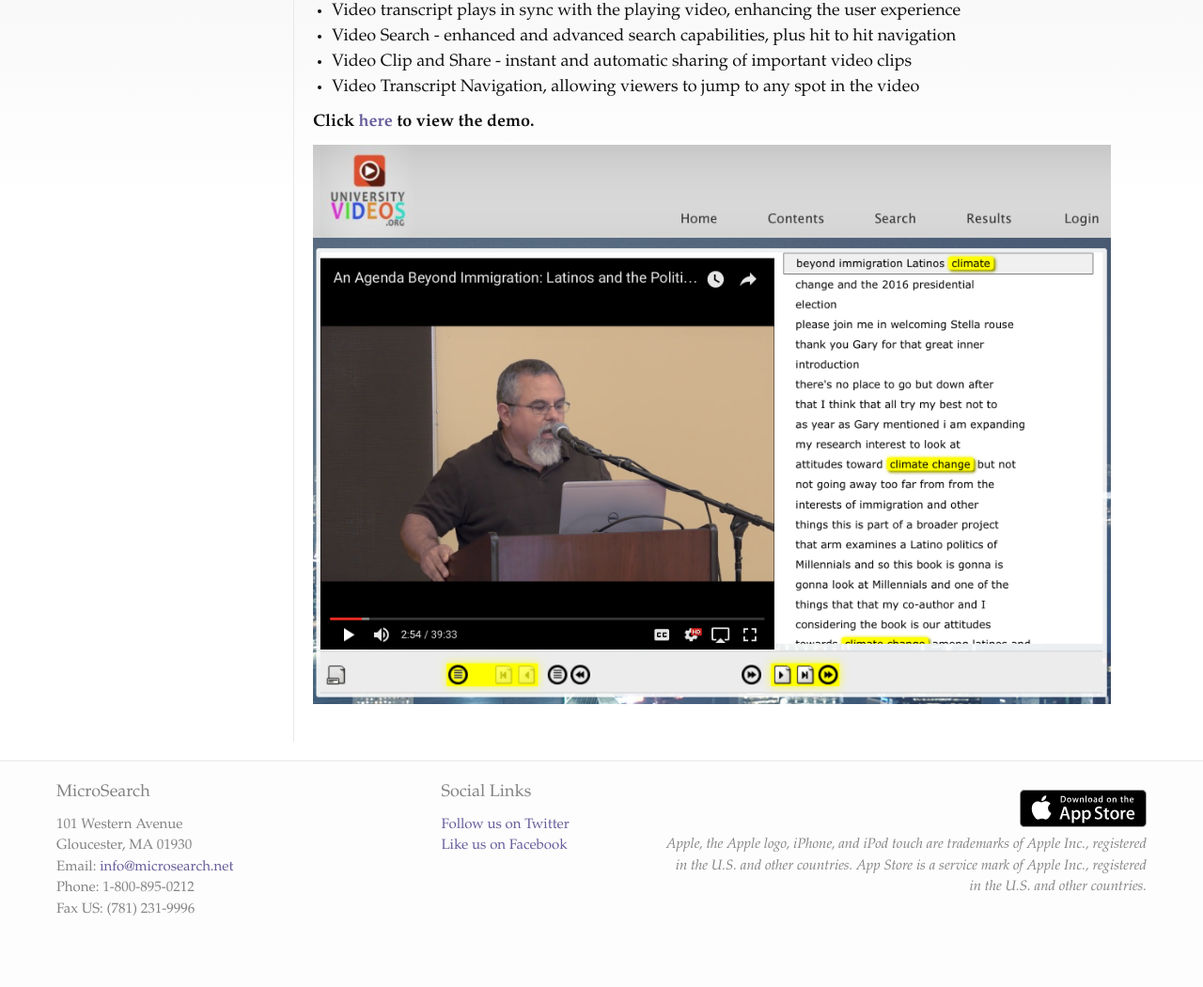
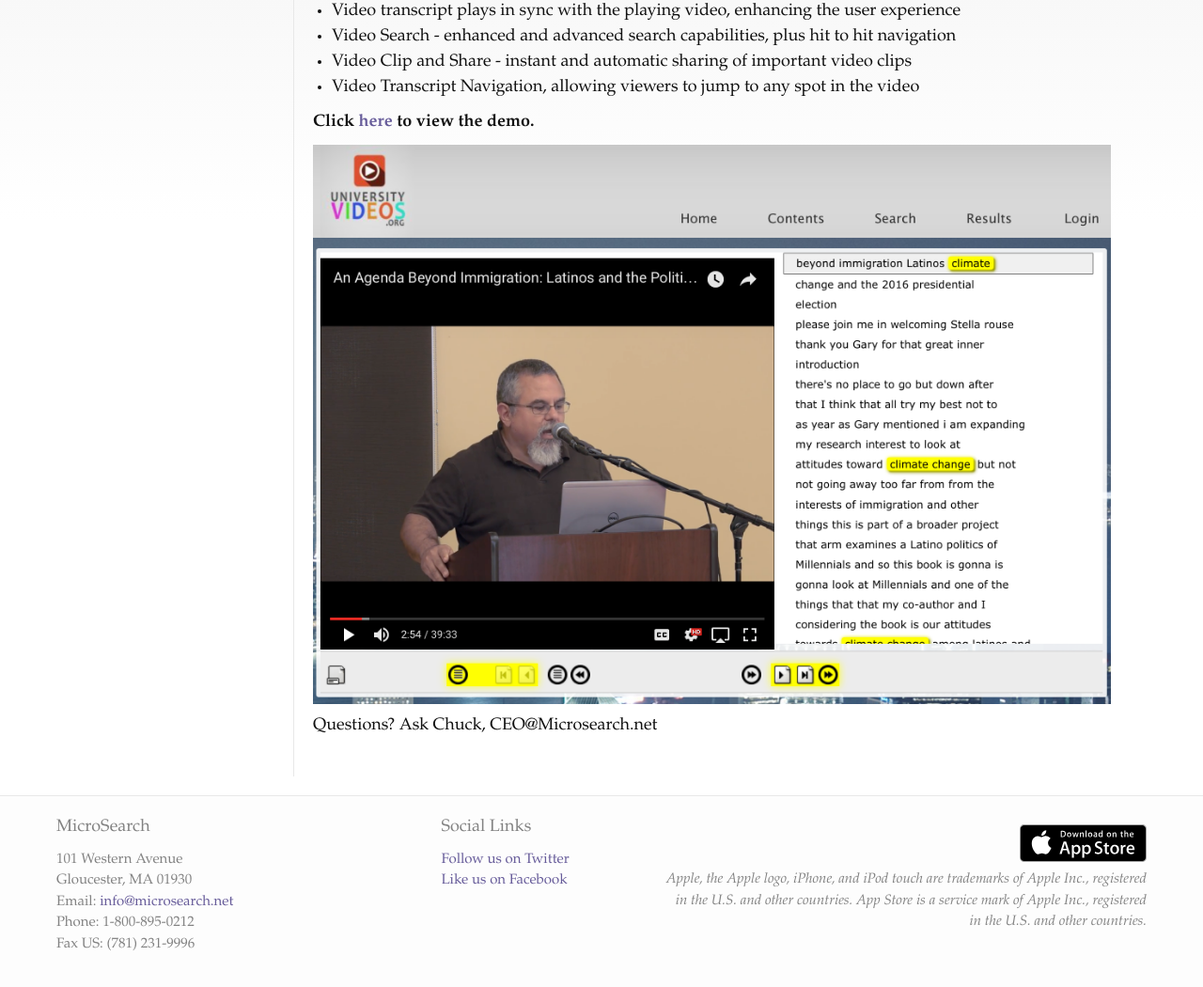
Before and after one commit to microsearch/microsearch.github.io, a Jekyll site: the page built from demos/university-videos-demo.md, in a window 1280 px wide and 1302 px high, cut to the strip 246-1296 px from the top of the window. Shown: the whole strip at 94% size. Built offline with Jekyll 4.4.1, drawn with Linux system fonts in a browser that asks for light colours.

Commit message:
Updated University Videos Demo

```diff
--- a/demos/university-videos-demo.md
+++ b/demos/university-videos-demo.md
@@ -2,15 +2,17 @@
 title: University Videos Demo
 permalink: "/demos/university-videos/"
 position: 16
-layout: page
 type: page
 weight: 2
-description: MicroSearch's University Video Demo aggregates the metadata and transcripts
-  of the videos from the main YouTube Channels of each the 8 Ivy League Schools. Search,
-  browse, and read along with transcripts from the world's top universities.
+description: |-
+  MicroSearch's University Video Demo aggregates the metadata and transcripts of the videos from the main YouTube Channels of each the 8 Ivy League Schools. Search, browse, and read along with transcripts from the world's top universities.
+
+  Questions?  Ask Chuck,  CEO@Microsearch.net
 sections:
 - <li><a href="/demos/ivy-league-videos/">Ivy League Videos</a></li> <li><a href="/demos/university-videos/">University
   Videos</a></li>
+Field name:
+layout: page
 ---
 
 This new MultimediaSearch portal contains the metadata of the YouTube Channels of the world's Top Universities. Viewing University Videos within the portal provides viewer-enhancements that will make these videos attract and keep more viewers. There are four main user-enhancement features to watch for:
@@ -22,3 +24,5 @@ This new MultimediaSearch portal contains the metadata of the YouTube Channels o
 **Click [here](http://www.universityvideos.org){:target="_blank"} to view the demo.**
 
 [![alt text]({{site.baseurl}}/images/univideo.png "University Videos")](http://www.universityvideos.org){:target="_blank"}
+
+Questions?  Ask Chuck,  CEO@Microsearch.net
```
